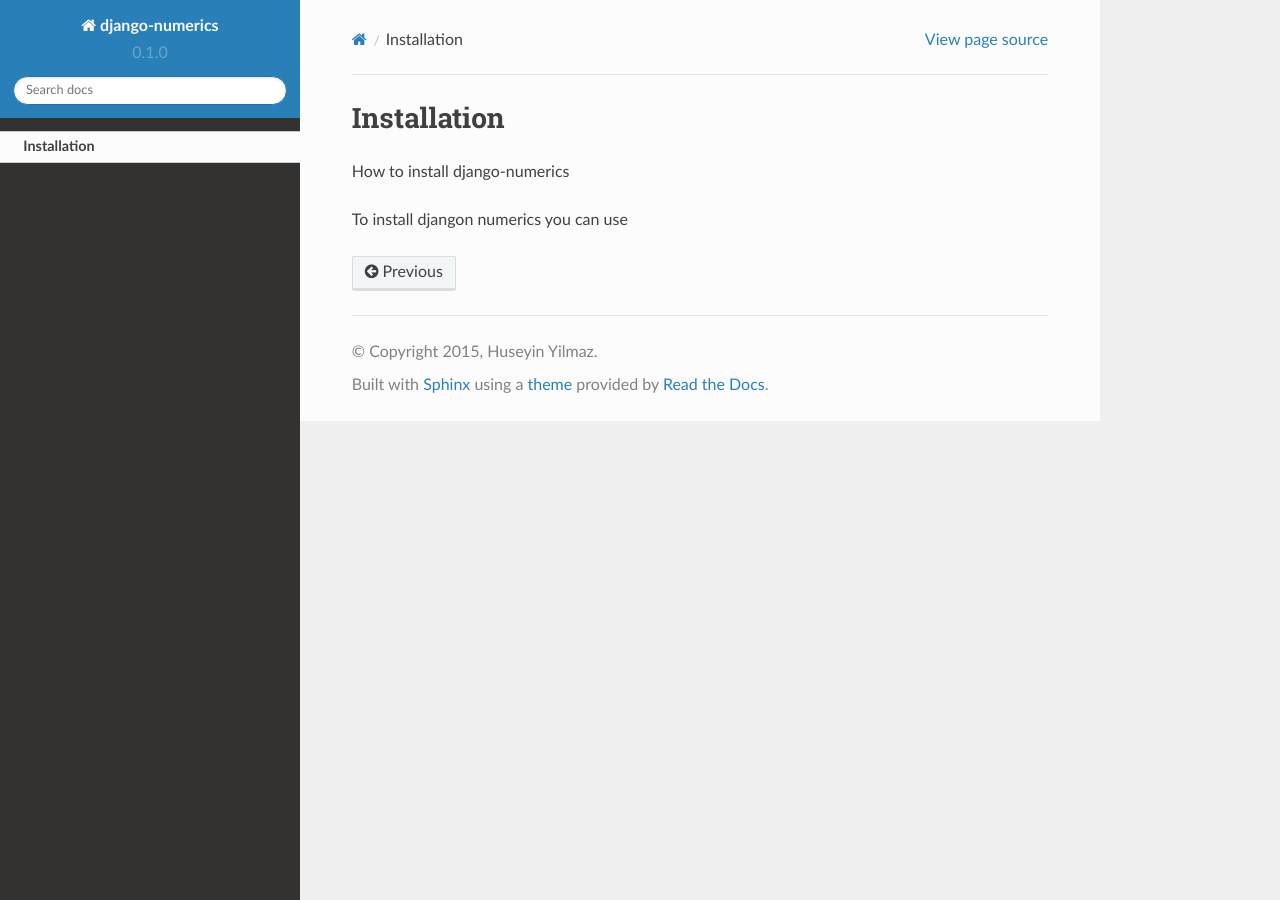
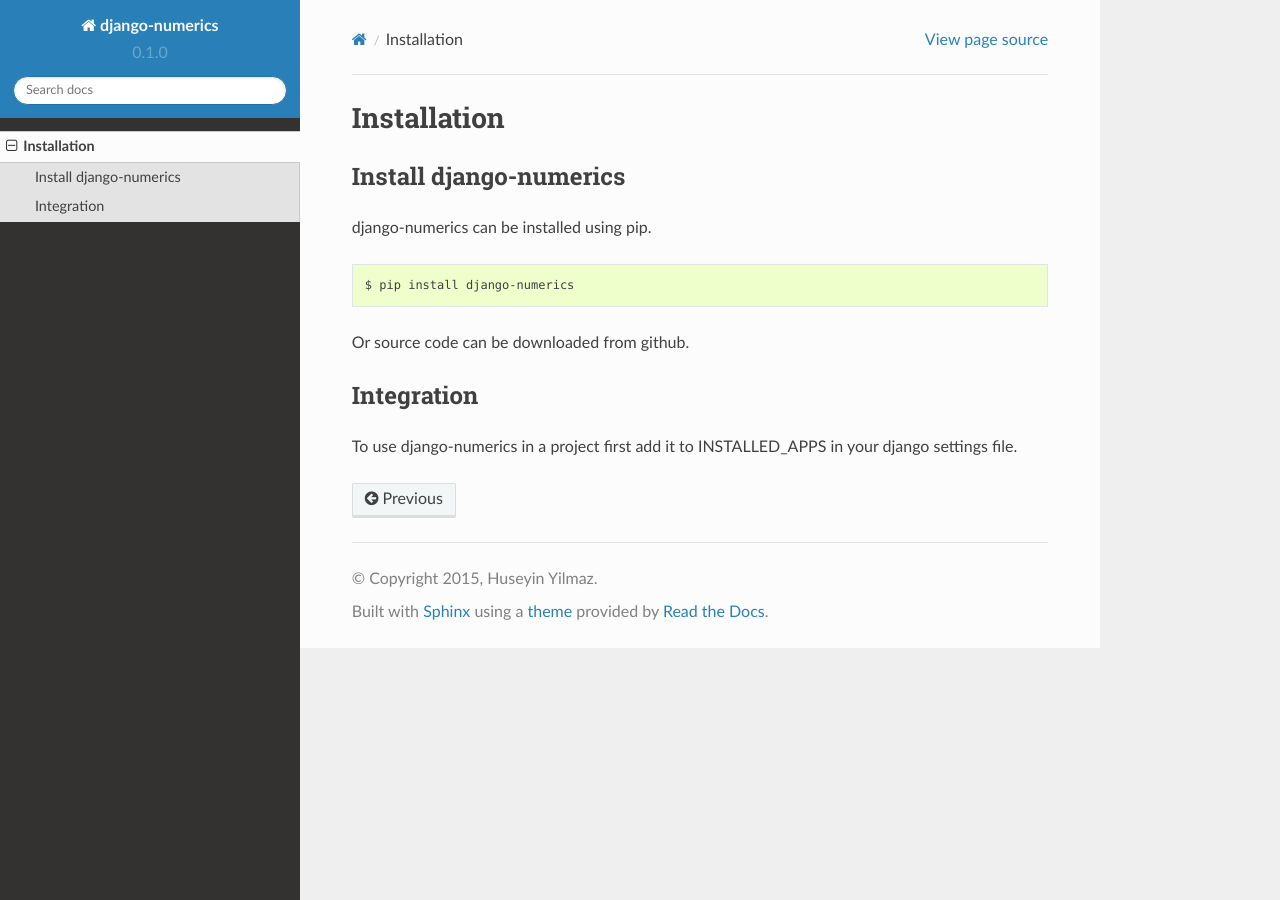
Before and after one commit to huseyinyilmaz/django-numerics, a Sphinx documentation site: the page built from doc/source/installation.rst, in a window 1280 px wide. Built offline with Sphinx 7.4.7 and the Read the Docs theme 2.0.0, drawn with Linux system fonts in a browser that asks for light colours.

Commit message:
update doc

```diff
--- a/doc/source/installation.rst
+++ b/doc/source/installation.rst
@@ -2,6 +2,18 @@
 Installation
 ************
 
-How to install django-numerics
 
-To install djangon numerics you can use
+Install django-numerics
+-----------------------
+django-numerics can be installed using pip.
+
+.. code-block:: bash
+
+   $ pip install django-numerics
+
+Or source code can be downloaded from github.
+
+
+Integration
+-----------
+To use django-numerics in a project first add it to INSTALLED_APPS in your django settings file.
```
